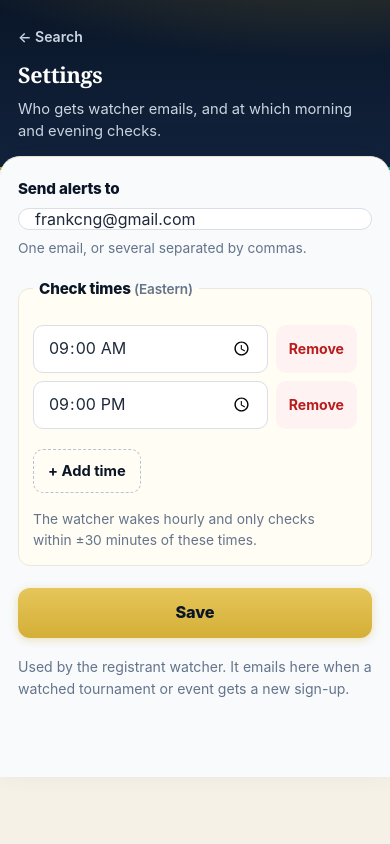
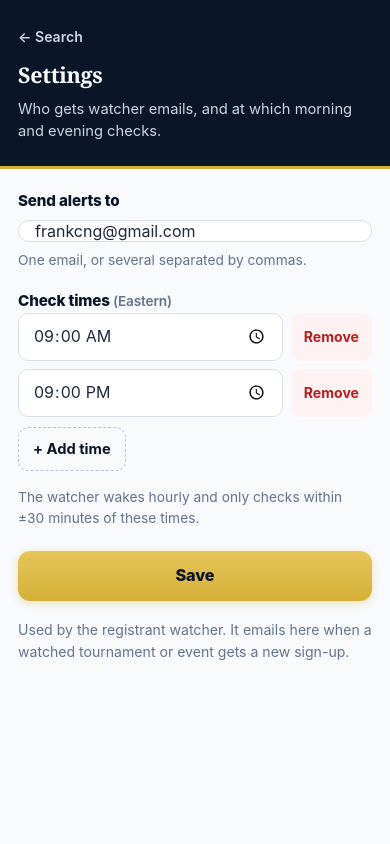
Before and after one commit to Remco28/fencer-schedules, a FastAPI app: page /settings in a window 390 px wide. Run offline with FastAPI, Linux system fonts and the light colour scheme; data that the repository does not hold is empty.

Commit message:
fix: flatten background and align one content column
Drop the beige paper fill and gold header blob. Header and body share
the same inner gutter on phone and desktop so settings labels line up.

```diff
--- a/fencer_schedules/static/app.css
+++ b/fencer_schedules/static/app.css
@@ -3,7 +3,6 @@
   --navy-2: #12233d;
   --navy-3: #1b3153;
   --white: #f8fafc;
-  --paper: #f6f1e6;
   --gold: #d4af37;
   --gold-dark: #8a6d14;
   --gold-soft: #f6edd2;
@@ -29,6 +28,7 @@
   --font: -apple-system, BlinkMacSystemFont, "Segoe UI", Helvetica, Arial, sans-serif;
   --serif: Georgia, "Times New Roman", serif;
   --measure: 40rem;
+  --gutter: 18px;
 }
 
 * { box-sizing: border-box; }
@@ -36,7 +36,7 @@ html, body { margin: 0; padding: 0; }
 html { scroll-behavior: smooth; -webkit-text-size-adjust: 100%; }
 body {
   font-family: var(--font);
-  background: var(--paper);
+  background: var(--white);
   color: var(--text);
   line-height: 1.55;
   font-size: 16px;
@@ -49,24 +49,22 @@ button, input, .btn { font: inherit; }
 button, .btn { cursor: pointer; }
 img, svg { display: block; }
 
-/* ---- Header: navy club banner ---- */
+/* ---- Shared column: same left edge on phone and desktop ---- */
+.inner {
+  width: 100%;
+  max-width: var(--measure);
+  margin: 0 auto;
+  padding-left: var(--gutter);
+  padding-right: var(--gutter);
+}
+
+/* ---- Header: flat navy ---- */
 .top {
-  background:
-    radial-gradient(700px 220px at 85% -50%, rgba(212, 175, 55, 0.30) 0%, rgba(212, 175, 55, 0) 65%),
-    linear-gradient(180deg, var(--navy) 0%, var(--navy-2) 100%);
+  background: var(--navy);
   color: #fff;
-  padding: 20px 18px 28px;
-  position: relative;
+  padding: 20px 0 24px;
+  border-bottom: 3px solid var(--gold);
 }
-.top::after {
-  content: "";
-  position: absolute;
-  left: 0; right: 0; bottom: 0;
-  height: 3px;
-  background: linear-gradient(90deg, var(--gold) 0%, #e8cd6d 40%, var(--teal) 100%);
-  opacity: 0.9;
-}
-.top > * { max-width: var(--measure); margin-left: auto; margin-right: auto; }
 .brand {
   display: flex;
   align-items: flex-start;
@@ -74,6 +72,14 @@ img, svg { display: block; }
   gap: 12px;
   margin-bottom: 10px;
 }
+.brand-copy {
+  display: flex;
+  gap: 12px;
+  align-items: center;
+  min-width: 0;
+  flex: 1;
+}
+.brand-copy > div { min-width: 0; }
 .brand h1 {
   margin: 0;
   font-family: var(--serif);
@@ -110,7 +116,7 @@ img, svg { display: block; }
   text-transform: uppercase;
   font-weight: 700;
 }
-.icon-row { display: flex; gap: 8px; flex: 0 0 auto; }
+.icon-row { display: flex; gap: 8px; flex: 0 0 auto; flex-wrap: wrap; justify-content: flex-end; }
 .icon-btn {
   width: 44px;
   height: 44px;
@@ -153,23 +159,11 @@ img, svg { display: block; }
 .dim-link:hover { text-decoration: underline; }
 .meta .dim a { color: #7dd3fc; }
 
-/* ---- Sheet: warm paper card ---- */
+/* ---- Sheet ---- */
 .sheet {
   background: var(--white);
-  border-top: 1px solid var(--line);
-  border-radius: 20px 20px 0 0;
-  margin-top: -14px;
-  padding: 20px 18px 64px;
+  padding: 20px 0 64px;
   min-height: 62vh;
-  box-shadow: 0 -8px 30px rgba(10, 22, 40, 0.08);
-  position: relative;
-  max-width: var(--measure);
-  margin-left: auto;
-  margin-right: auto;
-}
-@media (min-width: 700px) {
-  .sheet { border: 1px solid var(--line); border-radius: 20px; margin-top: -16px; }
-  body { padding-bottom: 40px; }
 }
 
 /* ---- Search / forms ---- */
@@ -534,6 +528,7 @@ a.event-name:hover { text-decoration: underline; text-decoration-color: var(--go
   overflow-wrap: anywhere;
 }
 .saved-row .muted { font-size: 0.85rem; }
+.saved-open { flex: 1; min-width: 0; }
 .switcher {
   display: flex;
   flex-wrap: wrap;
@@ -599,19 +594,18 @@ a.event-name:hover { text-decoration: underline; text-decoration-color: var(--go
   margin: 0 0 16px;
 }
 .settings { display: flex; flex-direction: column; gap: 18px; }
-.field { display: flex; flex-direction: column; gap: 8px; margin: 0; padding: 0; border: 0; }
-.field-label { font-weight: 800; font-size: 0.95rem; color: var(--navy); letter-spacing: -0.01em; }
+.field { display: flex; flex-direction: column; gap: 8px; margin: 0; padding: 0; border: 0; min-width: 0; }
+.field-label { font-weight: 800; font-size: 0.95rem; color: var(--navy); letter-spacing: -0.01em; padding: 0; }
 .field-inline-hint { font-weight: 600; color: var(--muted); font-size: 0.85rem; }
 .field-hint { color: var(--muted); font-size: 0.86rem; line-height: 1.5; }
 .settings input { width: 100%; }
 .times-field {
-  background: #fffdf4;
-  border: 1px solid #ece7d8;
-  border-radius: var(--radius);
-  padding: 14px;
+  background: transparent;
+  border: 0;
+  padding: 0;
 }
-.times-field legend { padding: 0 6px; }
-.times-list { display: grid; gap: 8px; margin: 10px 0; }
+.times-field legend { padding: 0; float: none; width: auto; }
+.times-list { display: grid; gap: 8px; }
 .time-row { display: flex; gap: 8px; align-items: stretch; }
 .time-row input[type="time"] {
   flex: 1;
@@ -637,6 +631,12 @@ a.event-name:hover { text-decoration: underline; text-decoration-color: var(--go
   text-transform: uppercase;
 }
 
+@media (min-width: 700px) {
+  :root { --gutter: 24px; --measure: 44rem; }
+  .icon-row { gap: 10px; }
+  .brand { align-items: center; }
+}
+
 /* ---- Reduced motion ---- */
 @media (prefers-reduced-motion: reduce) {
   * { transition: none !important; animation: none !important; }
--- a/fencer_schedules/templates/event.html
+++ b/fencer_schedules/templates/event.html
@@ -8,8 +8,9 @@
 </head>
 <body>
   <header class="top">
+    <div class="inner">
     <div class="brand">
-      <div style="min-width:0">
+      <div class="brand-copy">
         <a class="back" href="/schedule">← Schedule</a>
         <h1>{{ event.name }}</h1>
       </div>
@@ -24,8 +25,10 @@
     <div class="meta">
       <div class="teal">{{ event.day.strftime("%A, %B %-d") }}{% if event.clock %} · {{ event.clock|clock }}{% endif %}</div>
     </div>
+    </div>
   </header>
   <main class="sheet">
+    <div class="inner">
     <div class="watch-bar">
       <form action="/schedule/events/{{ event.source_event_id }}/watch" method="post">
         <input type="hidden" name="next" value="/schedule/events/{{ event.source_event_id }}">
@@ -68,6 +71,7 @@
         <p>Check back after entries publish.</p>
       </div>
     {% endfor %}
+    </div>
   </main>
 </body>
 </html>
--- a/fencer_schedules/templates/schedule.html
+++ b/fencer_schedules/templates/schedule.html
@@ -8,8 +8,9 @@
 </head>
 <body>
   <header class="top">
+    <div class="inner">
     <div class="brand">
-      <div style="min-width:0">
+      <div class="brand-copy">
         <a class="back" href="/">← Search</a>
         <h1>{{ tournament.name }}</h1>
       </div>
@@ -59,9 +60,11 @@
         {% endif %}
       </div>
     </div>
+    </div>
   </header>
 
   <main class="sheet">
+    <div class="inner">
     {% if tournament.names_available %}
     <div class="watch-bar">
       <form action="/schedule/watch" method="post">
@@ -159,6 +162,7 @@
         </section>
       {% endfor %}
     {% endif %}
+    </div>
   </main>
 </body>
 </html>
--- a/fencer_schedules/templates/settings.html
+++ b/fencer_schedules/templates/settings.html
@@ -8,6 +8,7 @@
 </head>
 <body>
   <header class="top">
+    <div class="inner">
     <div class="brand">
       <div>
         <a class="back" href="/">← Search</a>
@@ -15,8 +16,10 @@
       </div>
     </div>
     <p class="lede">Who gets watcher emails, and at which morning and evening checks.</p>
+    </div>
   </header>
   <main class="sheet">
+    <div class="inner">
     {% if saved %}
       <p class="flash" role="status">Saved.</p>
     {% endif %}
@@ -44,6 +47,7 @@
       <button class="btn-gold btn-save" type="submit">Save</button>
     </form>
     <p class="muted note">Used by the registrant watcher. It emails here when a watched tournament or event gets a new sign-up.</p>
+    </div>
   </main>
   <script>
   (function () {
```
Also changed, not shown: fencer_schedules/templates/search.html (+6 -2 lines).
